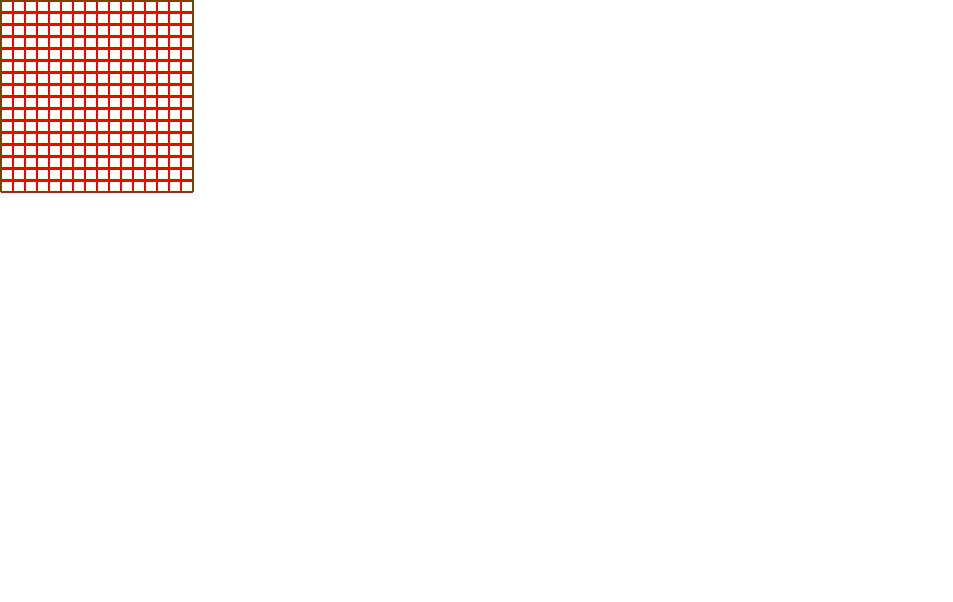
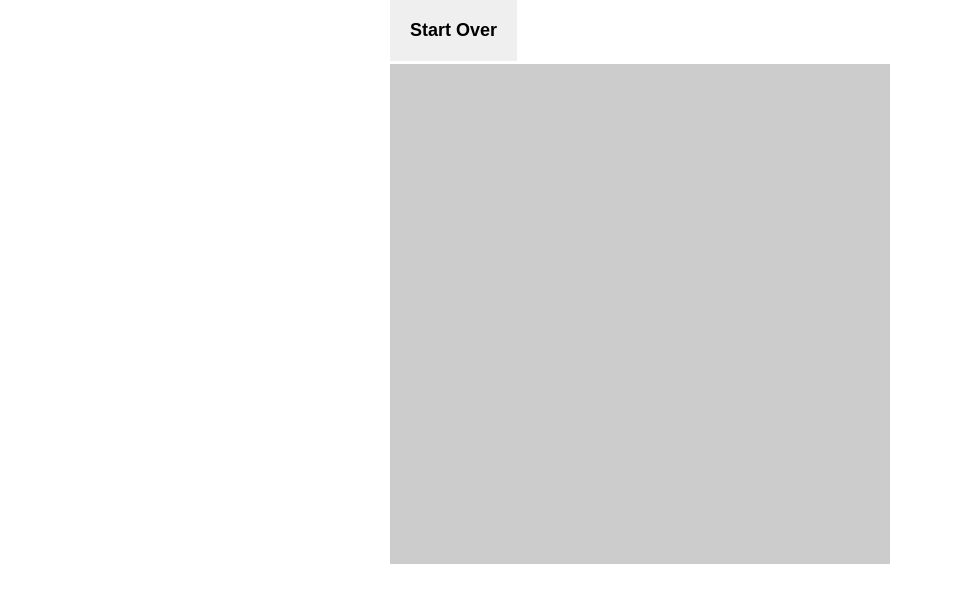
Before and after one commit to rahsheen/sketchpad, a plain HTML site: page index.html in a window 1280 px wide. Shown: the whole page, without its empty margins (0-953 px from the left). Drawn offline with nearby package versions, Linux system fonts and the light colour scheme.

Commit message:
Fixed grid size, calculated programmatically.
Added styling and reset button.

Removed borders and added background color, which resolved row wrapping errors.

```diff
--- a/index.html
+++ b/index.html
@@ -9,6 +9,8 @@
 </head>
 <body>
     <div class="container">
+        <button id="start-over">Start Over</button>
+        <div id="sketchpad"></div>
     </div>
 </body>
 </html>
--- a/main.js
+++ b/main.js
@@ -1,10 +1,34 @@
 $(function () {
-   for(var i=0;i<16;i++){
-        var row = $("<div></div>").addClass("row");
-       for(var j=0;j<16;j++) {
-           row.append("<div></div>");
-       }
-        $('.container').append(row);
-   }
 
+    function drawGrid(gridSpaces) {
+        var rowHeight = 500 / gridSpaces;
+        var colWidth = 500 / gridSpaces;
+
+        // Clear the sketchpad
+        $('#sketchpad').empty();
+
+        //Draw the grid with divs
+        for(var i=0;i<gridSpaces;i++){
+                var row = $("<div></div>").addClass("row").css("height",500/gridSpaces);
+            for(var j=0;j<gridSpaces;j++) {
+                var div = $("<div></div>").css("height", rowHeight).css("width", colWidth);
+                row.append(div);
+            }
+            $('#sketchpad').append(row);
+        }
+
+        //Activate sketchpad for drawing events
+        $( "#sketchpad .row div" ).hover(function() {
+  $( this ).addClass('blackBox');
 });
+    }
+
+drawGrid(16);
+
+$('#start-over').click(function(e) {
+    e.preventDefault();
+
+    var newGrid = prompt("How many spaces for next grid?");
+    drawGrid(newGrid);
+})
+});
--- a/styles.css
+++ b/styles.css
@@ -1,4 +1,4 @@
-body {
+html, body {
     width: 100%;
     height: 100%;
     margin: 0;
@@ -6,21 +6,45 @@ body {
 }
 
 .row {
-    width: 192px;
-    height: 10px;
-    border: 1px solid green;
+    height: 2vh;
+    width: 100%;
+    /*border: 1px solid green;*/
 }
 
 .row div {
-    width: 10px;
-    height: 10px;
-    border: 1px solid red;
+    width: 2vh;
+    height: 2vh;
     float: left;
+    background-color: #ccc;
 }
 
 .container {
     width: 100%;
-    height: 100%;
-    margin-top: auto;
-    margin-left: auto;
+    min-height: 100%;
+    /*border: 2px dashed blue;*/
+    text-align: center;
 }
+
+#sketchpad {
+    display: inline-block;
+    height: 500px;
+    width: 500px;
+    margin-top: 64px;
+    /*top: 50%;
+    left: 50%;
+    transform: translate(-50%, -50%);*/
+    /*border: 2px dashed orange;*/
+}
+
+.blackBox {
+    background-color: black !important;
+}
+
+#start-over {
+    position: absolute;
+    top: 0;
+    border: none;
+    padding: 20px;
+    font-weight: bold;
+    font-size: large;
+}
```
